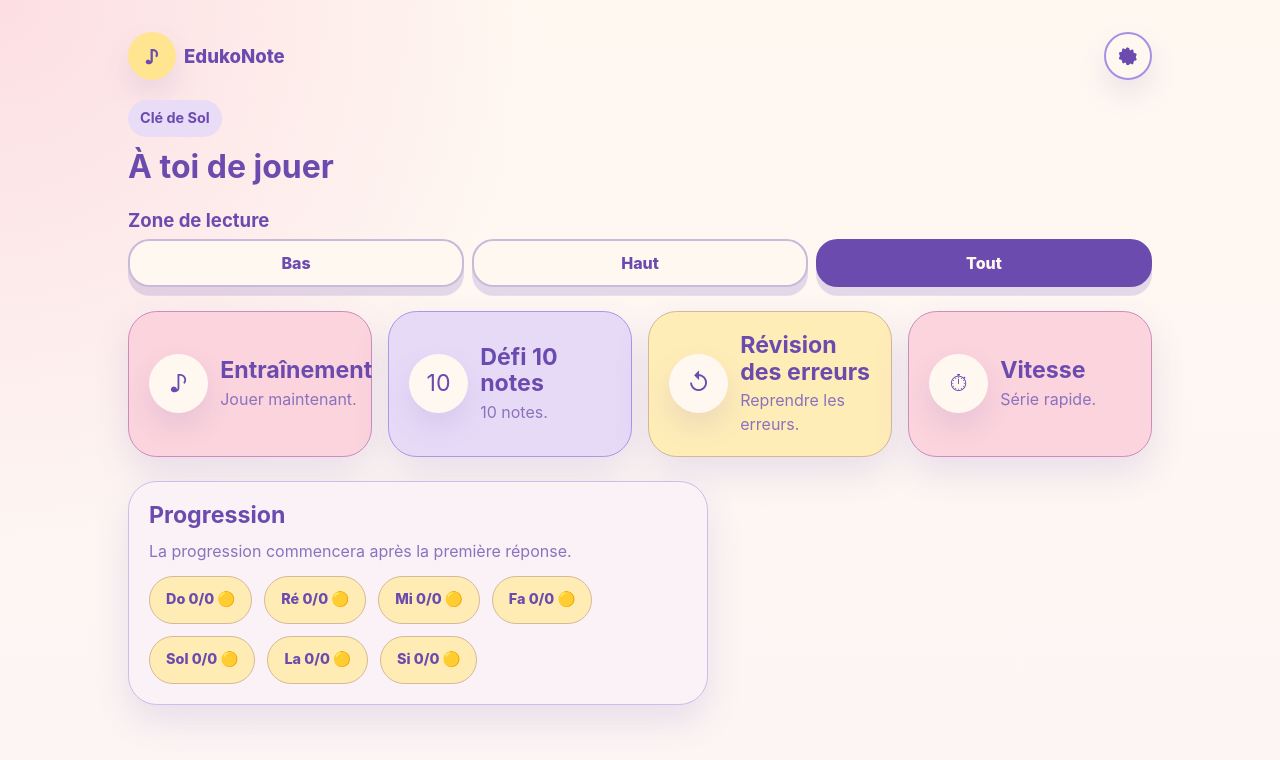
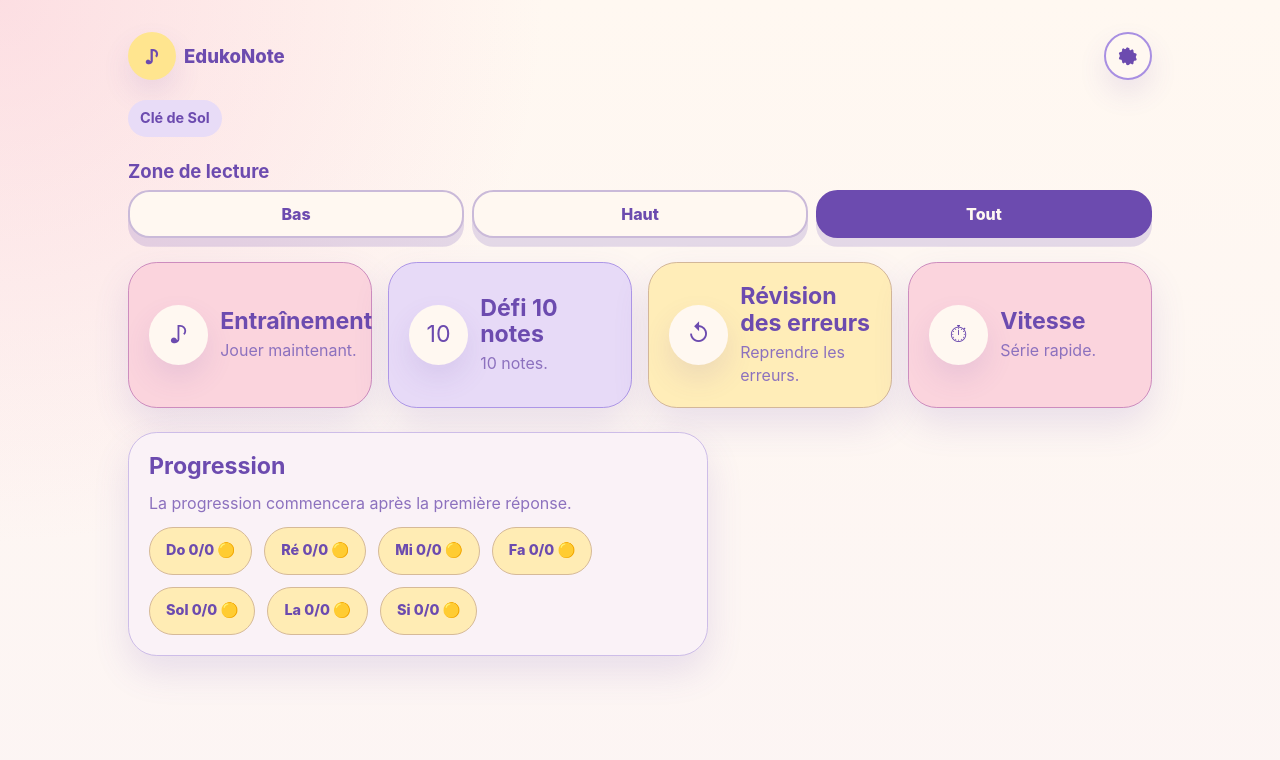
Before and after one commit to Koroffstrogov/EdukoNote, a React (Vite) app: page / in a window 1280 px wide. Shown: the top 760 px of the page. Built offline with nearby package versions, Linux system fonts and the light colour scheme.

Commit message:
fix: remove redundant title from HomePage header

```diff
--- a/src/pages/HomePage.tsx
+++ b/src/pages/HomePage.tsx
@@ -40,7 +40,6 @@ export function HomePage() {
 
       <header className="page-hero">
         <p className="page-eyebrow">{CLEF_LABELS[activeClef]}</p>
-        <h1 className="page-title">À toi de jouer</h1>
       </header>
 
       <div className="home-layout">
```
